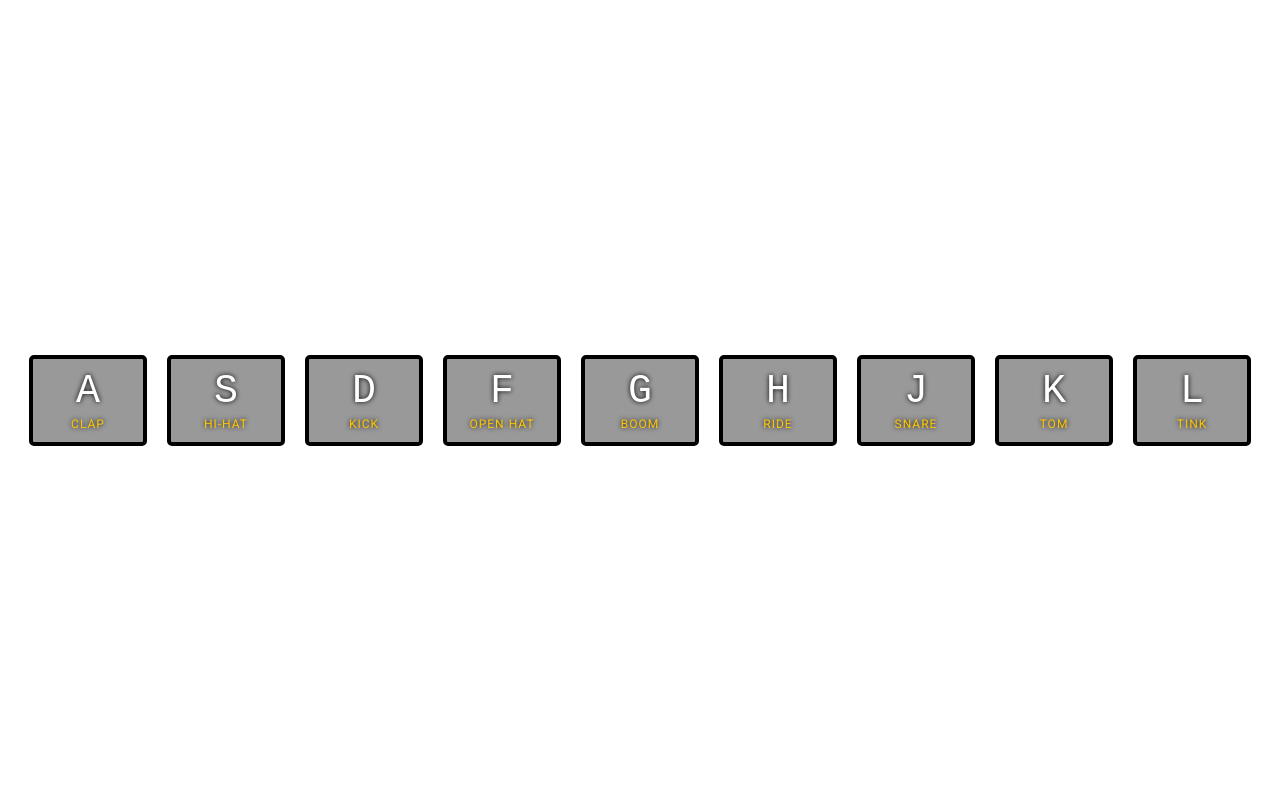
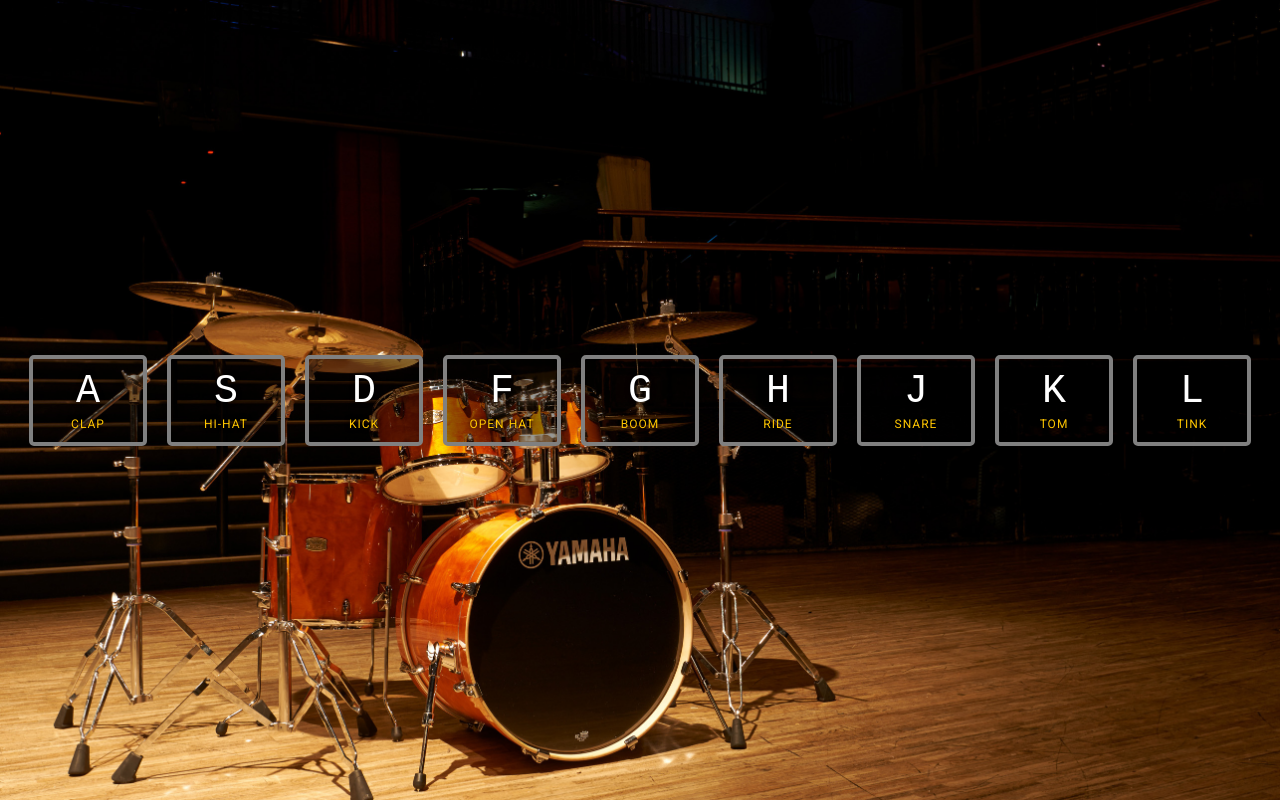
Before and after one commit to CampbellD84/JSDrum, a plain HTML site: page index.html in a window 1280 px wide. Drawn offline with Linux system fonts and the light colour scheme.

Commit message:
add background image change button border

```diff
--- a/styles.css
+++ b/styles.css
@@ -2,6 +2,7 @@
 
 html {
     font-size: 10px;
+    background-image: url("StageKit.jpg");
     background-size: cover;
 }
 
@@ -21,7 +22,7 @@ body, html {
 }
 
 .key {
-    border: .4rem solid black;
+    border: .4rem solid gray;
     border-radius: .5rem;
     margin: 1rem;
     font-size: 1.5rem;
```
Also changed, not shown: StageKit.jpg (added).
